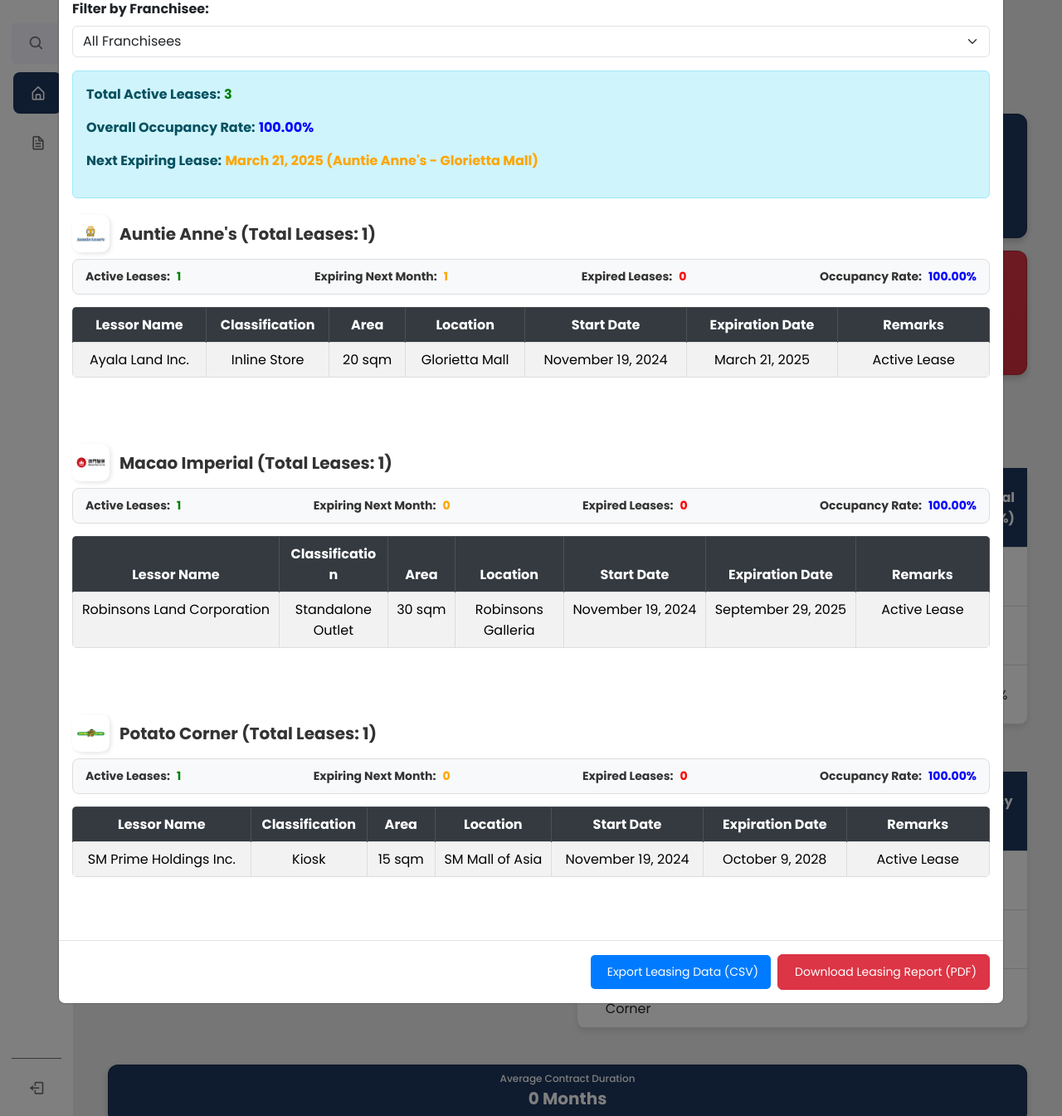
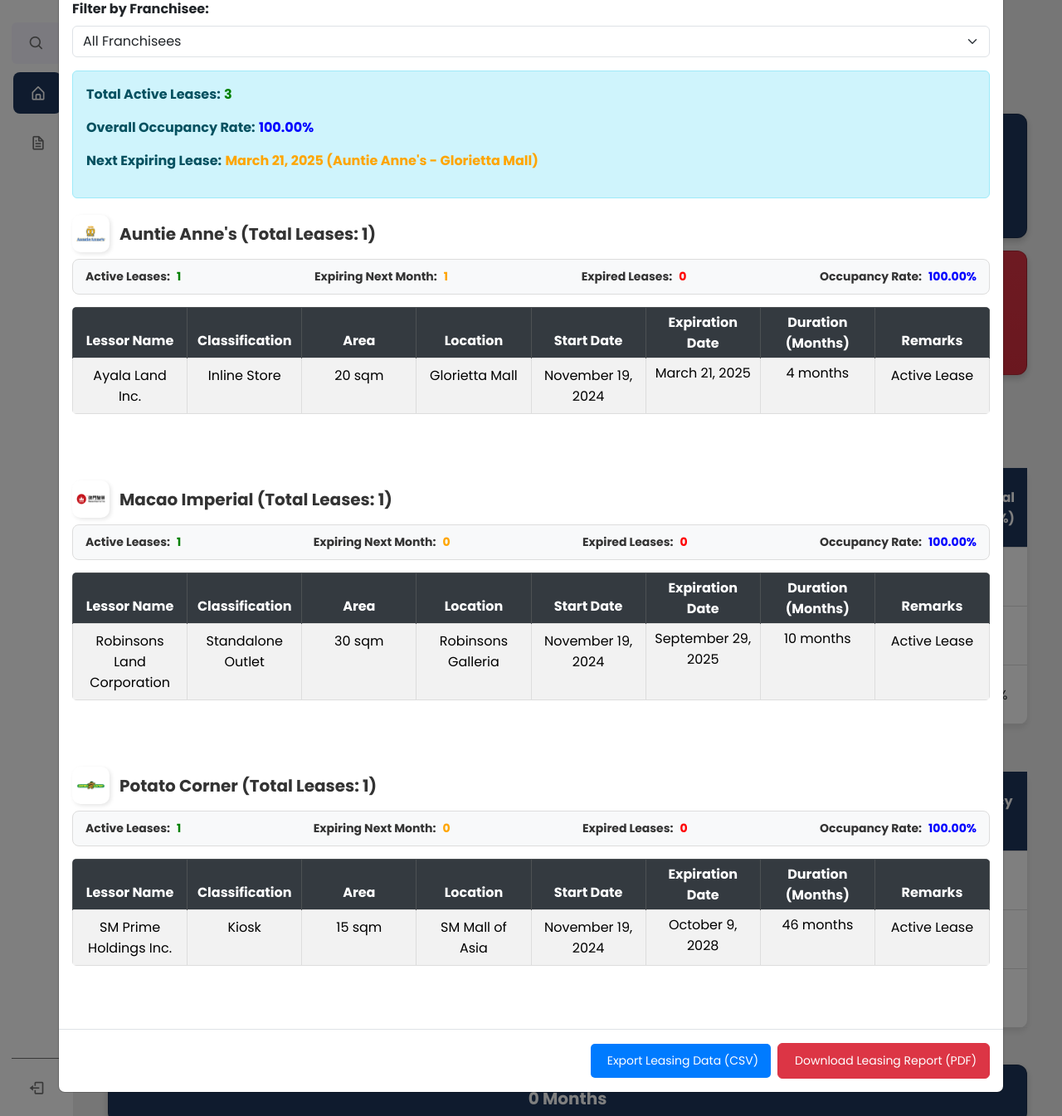
Before and after one commit to fmdlocsin/11-Nevada-CAP2, a PHP site: page /dashboard-contract in a window 1280 px wide, after a click on "Generate Report". Shown: the part 109-1454 px from the top of the page at 83% size. Run offline with PHP 8.4, Linux system fonts and the light colour scheme; data comes from the database, SQL or seed files in the repository; data that the repository does not hold is empty; some libraries are stand-ins or nearby versions.

Commit message:
Added contract duration in reports

```diff
--- a/assets/css/contract-dashboard.css
+++ b/assets/css/contract-dashboard.css
@@ -358,10 +358,18 @@
 
 /* Report Table Styles */
 .report-table {
+    table-layout: fixed; /* Ensures all columns respect width limits */
     width: 100%;
     border-collapse: collapse;
     border-radius: 5px;
     overflow: hidden;
+}
+
+/* Prevent Bootstrap from compressing the table columns */
+.table-responsive {
+    display: block;
+    width: 100%;
+    overflow-x: auto; /* Ensures table remains scrollable if needed */
 }
 
 /* Table Header */
@@ -422,6 +430,17 @@
     white-space: normal;    /* Allows wrapping */
 }
 
+/* Ensure the "Classification" column has enough space */
+.report-table th:nth-child(2),
+.report-table td:nth-child(2) {
+    min-width: 160px;  /* Ensure the column is wide enough */
+    max-width: 200px;  /* Prevent it from expanding too much */
+    text-align: center;
+    word-wrap: break-word; /* Allow wrapping if needed */
+    white-space: normal !important; /* Allow multi-line text */
+}
+
+
 /* Reduce column width for Active, Expiring, and Expired */
 .report-table th:nth-child(2),
 .report-table th:nth-child(3),
@@ -440,9 +459,33 @@
 .report-table th:nth-child(7),
 .report-table td:nth-child(6),
 .report-table td:nth-child(7) {
-    min-width: 160px;
-    white-space: nowrap; /* Prevent date text from wrapping */
+    min-width: 160px;  /* Ensures enough space */
+    max-width: 180px;  /* Prevents excessive stretching */
+    white-space: normal !important;  /* Allow wrapping */
+    overflow-wrap: break-word;  /* Ensures proper word wrapping */
+    text-align: center;  /* Keeps text centered */
+    padding: 5px 8px;  /* Adjust padding for better fit */
 }
+
+/* Agreement Contract Report */
+.report-table th.contract-duration-column,
+.report-table td.contract-duration-column {
+    width: 8%; /* Adjust as needed */
+    min-width: 80px;
+    text-align: center;
+    white-space: nowrap;
+}
+
+/* ✅ Leasing Report - Apply Same Styling */
+#leasingReportContent .report-table th.contract-duration-column,
+#leasingReportContent .report-table td.contract-duration-column {
+    width: 8%; /* Adjust as needed */
+    min-width: 80px; /* Prevent shrinking too much */
+    text-align: center;
+    white-space: nowrap; /* Prevents text wrapping */
+}
+
+
 
 .modal-header {
     background-color: #007bff !important; /* Bootstrap Primary Blue */
--- a/assets/js/dashboard-contract-script.js
+++ b/assets/js/dashboard-contract-script.js
@@ -310,6 +310,7 @@
                         classification: row.classification || "N/A",
                         startDate: formatDate(row.start_date),
                         expirationDate: formatDate(row.expiration_date),
+                        contractDuration: row.contract_duration ? `${row.contract_duration} months` : "N/A", // ✅ Added contract duration
                         remarks: isExpired ? "Expired" : "Active"
                     });
                 });
@@ -339,6 +340,7 @@
                                             <th>Classification</th>
                                             <th>Start Date</th>
                                             <th>Expiration Date</th>
+                                            <th>Duration (Months)</th> <!-- ✅ Added Column -->
                                             <th>Remarks</th>
                                         </tr>
                                     </thead>
@@ -352,6 +354,7 @@
                                 <td>${branch.classification}</td>
                                 <td>${branch.startDate}</td>
                                 <td>${branch.expirationDate}</td>
+                                <td class="contract-duration-column">${branch.contractDuration}</td>  <!-- ✅ Added Class -->
                                 <td class="text-center">${branch.remarks}</td>
                             </tr>
                         `;
@@ -499,6 +502,7 @@
                                             <th>Location</th>
                                             <th>Start Date</th>
                                             <th>Expiration Date</th>
+                                            <th class="contract-duration-header">Duration (Months)</th> <!-- ✅ Added this column -->
                                             <th>Remarks</th>
                                         </tr>
                                     </thead>
@@ -523,6 +527,7 @@
                             <td>${row.location}</td>
                             <td>${formatDate(row.start_date)}</td>
                             <td>${formatDate(row.expiration_date)}</td>
+                            <td class="contract-duration-column">${row.contract_duration ? row.contract_duration + " months" : "N/A"}</td> <!-- ✅ Added contract duration -->
                             <td class="text-center">${leaseRemark}</td>
                         </tr>
                     `;
@@ -649,6 +654,8 @@
             if (rowIndex === 0) {
                 headers = rowData;
             } else {
+                let contractDuration = rowData.length >= 7 ? rowData[6] : "N/A"; // ✅ Extract contract duration
+                rowData.splice(6, 0, contractDuration); // ✅ Insert duration in correct position
                 data.push(rowData);
             }
         });
@@ -667,7 +674,7 @@
             columnStyles: { 0: { cellWidth: "auto" } }
         });
 
-        startY = doc.lastAutoTable.finalY + 30; // ✅ Extra spacing between tables
+        startY = doc.lastAutoTable.finalY + 50; // ✅ Extra spacing between tables
     });
 
     // ✅ Save PDF
@@ -736,7 +743,7 @@
                 rowData.push(`"${col.innerText}"`);
             });
 
-            csv.push(rowData.join(",")); // Add formatted row to CSV
+            csv.push(rowData.join(","));
         });
 
         csv.push(""); // Space between franchise tables
@@ -833,18 +840,22 @@
             let rowData = [];
             let cols = row.querySelectorAll("th, td");
 
-            cols.forEach(col => {
+            cols.forEach((col, colIndex) => {
                 rowData.push(col.innerText);
             });
 
             if (rowIndex === 0) {
+                // ✅ Add "Contract Duration (Months)" to headers
                 headers = rowData;
             } else {
+                // ✅ Add Contract Duration Data (Fetch from modal table)
+                let contractDuration = rowData.length >= 5 ? rowData[4] : "N/A"; // Extract from table row
+                rowData.splice(4, 0, contractDuration); // Insert duration in correct position
                 data.push(rowData);
             }
         });
 
-        // ✅ Generate Table in PDF
+        // ✅ Generate Table in PDF (Updated with Contract Duration)
         doc.autoTable({
             head: [headers],
             body: data,
@@ -864,6 +875,7 @@
     // ✅ Save PDF
     doc.save(`franchise_report_${new Date().toISOString().split("T")[0]}.pdf`);
 }
+
 
 // ✅ Bind to Button
 $(document).ready(function () {
--- a/dashboard-contract.php
+++ b/dashboard-contract.php
@@ -459,7 +459,7 @@
 
 
                             <div class="d-inline-flex align-items-center gap-3">
-                                <h3 class="table-title mb-0">Total Contracts Breakdown</h3>
+                                <h3 class="table-title mb-0">Leasing Agreement Contracts Breakdown</h3>
                                 <button id="generateLeasingReport" class="btn btn-primary btn-sm" data-bs-toggle="modal" data-bs-target="#leasingReportModal">
                                     Generate Report
                                 </button>
--- a/pages/contract/documentTypeSelection.php
+++ b/pages/contract/documentTypeSelection.php
@@ -24,7 +24,7 @@
             <div class="card-container">
                 <a href="newDocumentFranchise" class="card document-type-btn">
                     <i class='bx bxs-file'></i>
-                    <span>Agreement Contract</span>
+                    <span>Franchise Contract</span>
                 </a>
                 <a href="newDocumentLeasing" class="card document-type-btn">
                     <i class='bx bxs-buildings'></i>
--- a/phpscripts/fetch-franchise-report.php
+++ b/phpscripts/fetch-franchise-report.php
@@ -17,10 +17,10 @@
             COUNT(CASE WHEN c.agreement_date >= DATE_SUB(CURDATE(), INTERVAL 12 MONTH) THEN 1 END) AS renewed_contracts,
             c.franchise_term AS start_date,
             c.agreement_date AS expiration_date,
-            c.status AS remarks
+            c.status AS remarks,
+            TIMESTAMPDIFF(MONTH, c.franchise_term, c.agreement_date) AS contract_duration
           FROM agreement_contract c";
 
-// Apply filter if franchisee is selected
 if (!empty($franchiseeFilter)) {
     $query .= " WHERE c.franchisee = '$franchiseeFilter'";
 }
@@ -29,6 +29,7 @@
             ORDER BY c.franchisee, c.location";
 
 $result = mysqli_query($con, $query);
+
 
 // Debugging: Check if query fails
 if (!$result) {
--- a/phpscripts/fetch-leasing-report.php
+++ b/phpscripts/fetch-leasing-report.php
@@ -18,8 +18,10 @@
             SUM(CASE WHEN c.end_date < CURDATE() THEN 1 ELSE 0 END) AS expired_leases,
             c.start_date,
             c.end_date AS expiration_date,
+            TIMESTAMPDIFF(MONTH, c.start_date, c.end_date) AS contract_duration,  -- Calculate duration in months
             c.lessor_address1 AS location
           FROM lease_contract c";
+
 
 // Apply filter if franchisee is selected
 if (!empty($franchiseeFilter)) {
```
